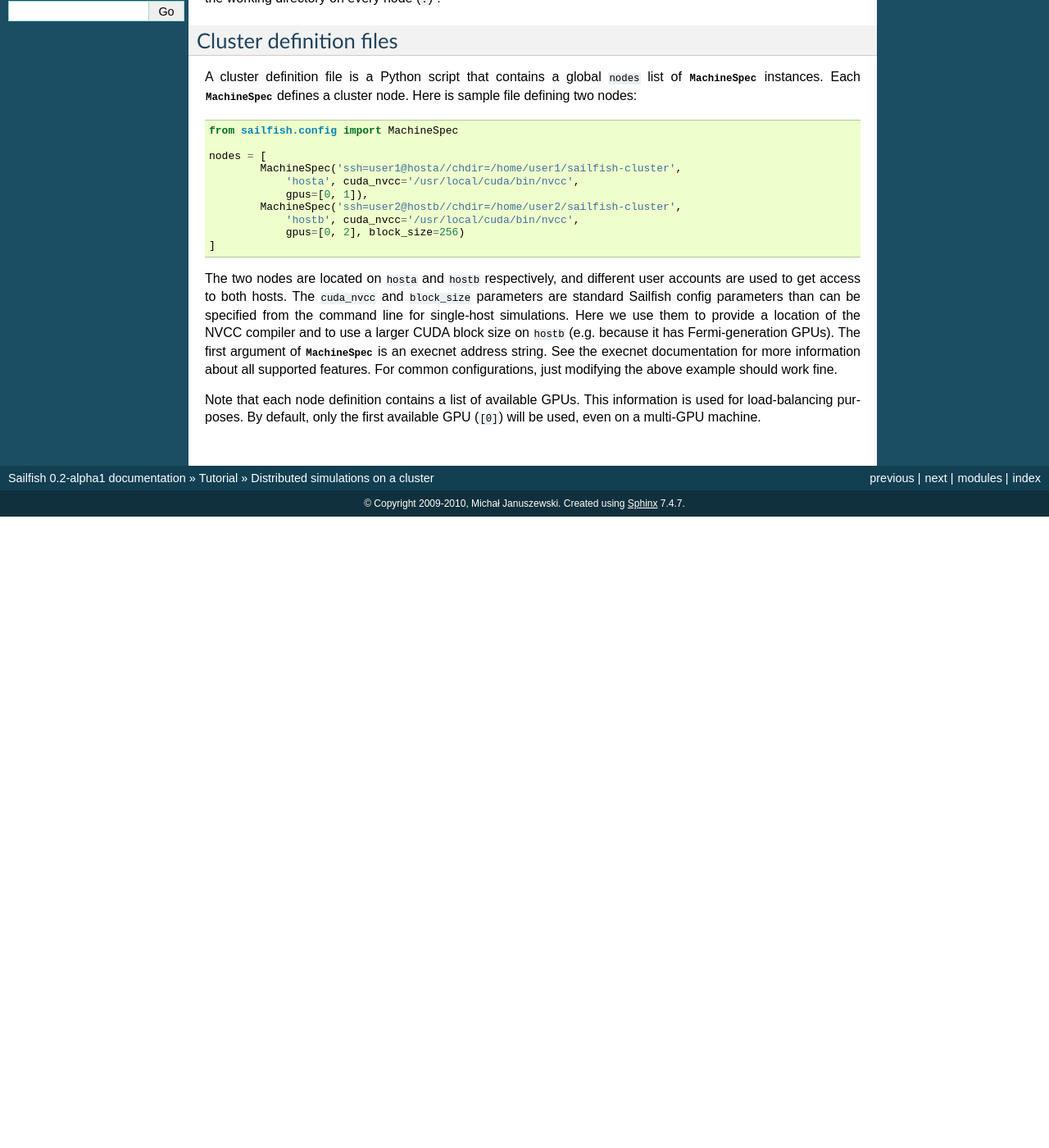
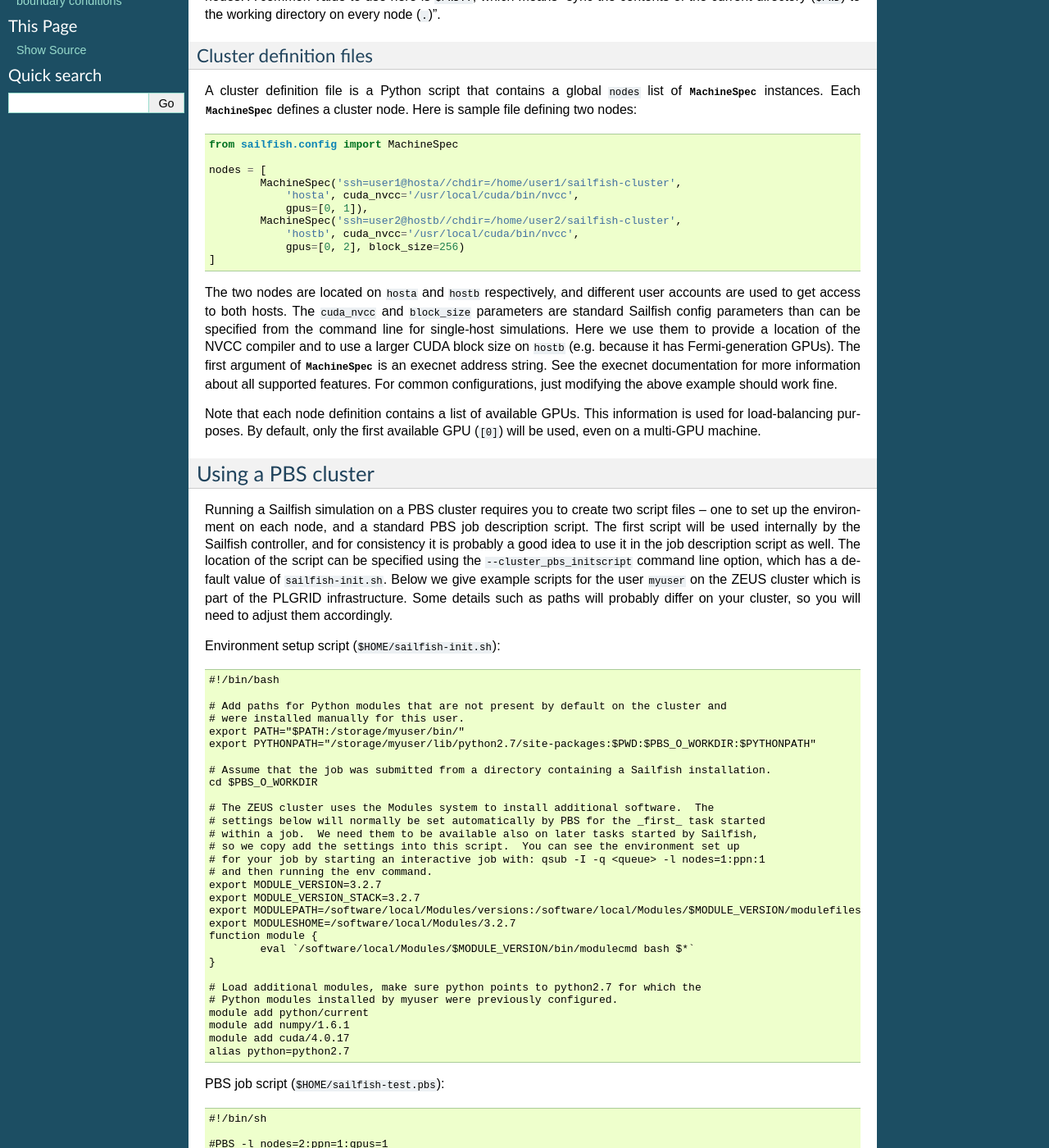
Before and after one commit to sailfish-team/sailfish, a Sphinx documentation site: the page built from doc/distributed_simulations.rst, in a window 1280 px wide and 1400 px high, scrolled down 347 px. Shown: the whole window at 82% size. Built offline with Sphinx 7.4.7, drawn with Linux system fonts in a browser that asks for light colours; formulas are drawn with MathJax 3; before the commit the page ends 977 px from its top, so only the background shows below that; some of the changed text lies outside the part shown.

Commit message:
Add documentation about distributed simulations with PBS.

```diff
--- a/doc/distributed_simulations.rst
+++ b/doc/distributed_simulations.rst
@@ -1,12 +1,13 @@
 Distributed simulations on a cluster
 ====================================
 
-Sailfish supports running simulations across multiple hosts.  The following
-requirements have to be fulfilled in order for this to work:
+Sailfish supports running simulations across multiple hosts.  Distributed simulations
+currently require either SSH access to each machine or a cluster with a GPU-aware
+PBS scheduler (e.g. Torque).  In both cases, all node machines need to be able to connect to
+each other using TCP connections.
 
-* the user needs an SSH account on each machine,
-* all node machines need to be able to connect to each other using TCP connections.
-
+Using direct SSH connections
+----------------------------
 A distributed Sailfish simulation is started just like a local simulation,
 the only difference being the presence of the ``cluster_spec`` config parameter, whose
 value is a path to a cluster definition file.  If the path is relative, the controller
@@ -19,7 +20,7 @@ the nodes.  A common value to use here is ``$PWD:.``, which means "sync the cont
 of the current directory (``$PWD``) to the working directory on every node (``.``)".
 
 Cluster definition files
-------------------------
+^^^^^^^^^^^^^^^^^^^^^^^^
 A cluster definition file is a Python script that contains a global ``nodes`` list
 of :class:`MachineSpec` instances.  Each :class:`MachineSpec` defines a cluster node.
 Here is sample file defining two nodes::
@@ -48,3 +49,88 @@ work fine.
 Note that each node definition contains a list of available GPUs.  This information
 is used for load-balancing purposes.  By default, only the first available GPU (``[0]``)
 will be used, even on a multi-GPU machine.
+
+Using a PBS cluster
+-------------------
+Running a Sailfish simulation on a PBS cluster requires you to create two script files
+-- one to set up the environment on each node, and a standard PBS job description script.
+The first script will be used internally by the Sailfish controller, and for consistency
+it is probably a good idea to use it in the job description script as well.  The location
+of the script can be specified using the ``--cluster_pbs_initscript`` command line option,
+which has a default value of ``sailfish-init.sh``.  Below we give example scripts for the
+user ``myuser`` on the ZEUS cluster which is part of the PLGRID infrastructure.  Some details
+such as paths will probably differ on your cluster, so you will need to adjust them accordingly.
+
+Environment setup script (``$HOME/sailfish-init.sh``)::
+
+    #!/bin/bash
+
+    # Add paths for Python modules that are not present by default on the cluster and
+    # were installed manually for this user.
+    export PATH="$PATH:/storage/myuser/bin/"
+    export PYTHONPATH="/storage/myuser/lib/python2.7/site-packages:$PWD:$PBS_O_WORKDIR:$PYTHONPATH"
+
+    # Assume that the job was submitted from a directory containing a Sailfish installation.
+    cd $PBS_O_WORKDIR
+
+    # The ZEUS cluster uses the Modules system to install additional software.  The
+    # settings below will normally be set automatically by PBS for the _first_ task started
+    # within a job.  We need them to be available also on later tasks started by Sailfish,
+    # so we copy add the settings into this script.  You can see the environment set up
+    # for your job by starting an interactive job with: qsub -I -q <queue> -l nodes=1:ppn:1
+    # and then running the env command.
+    export MODULE_VERSION=3.2.7
+    export MODULE_VERSION_STACK=3.2.7
+    export MODULEPATH=/software/local/Modules/versions:/software/local/Modules/$MODULE_VERSION/modulefiles:/software/local/Modules/modulefiles
+    export MODULESHOME=/software/local/Modules/3.2.7
+    function module {
+            eval `/software/local/Modules/$MODULE_VERSION/bin/modulecmd bash $*`
+    }
+
+    # Load additional modules, make sure python points to python2.7 for which the
+    # Python modules installed by myuser were previously configured.
+    module add python/current
+    module add numpy/1.6.1
+    module add cuda/4.0.17
+    alias python=python2.7
+
+PBS job script (``$HOME/sailfish-test.pbs``)::
+
+    #!/bin/sh
+
+    #PBS -l nodes=2:ppn=1:gpus=1
+    #PBS -N test_sailfish
+    #PBS -q gpgpu
+
+    . $HOME/sailfish-init.sh
+    python ./examples/lbm_cylinder_multi.py --lat_nx=2046 --lat_ny=30000 --block_size=256 --mode=benchmark --vertical \
+            --every=500 --max_iters=2000 --blocks=2 --log=/mnt/lustre/scratch/people/myuser/test.log --verbose
+
+Once you have both scripts in place and a Sailfish installation in ``$HOME/mysailfish``, you can submit the job
+by running::
+
+    cd $HOME/mysailfish
+    qsub ../sailfish-test.pbs
+
+Using InfiniBand
+^^^^^^^^^^^^^^^^
+Sailfish currently does not support InfiniBand (IB) explicitly.  It is however possible
+to utilize IB interconnects by using the ``libsdp`` library which makes it possible to automatically
+replace TCP connections with SDP ones.  To do so, you need to:
+
+  * make sure the ``ib_sdp`` kernel module is loaded on the computational nodes,
+  * add ``export LD_PRELOAD=libsdp.so`` to your ``sailfish-init.sh`` script,
+  * run your simulation with the ``--cluster_pbs_interface=ib0`` parameter (this assumes
+    the IB interface on the computational nodes is ``ib0``).
+
+How it works behind the scenes
+^^^^^^^^^^^^^^^^^^^^^^^^^^^^^^
+
+If the ``--cluster_pbs`` option is set to true (default) and the ``$PBS_GPUFILE``
+environment variable is set, Sailfish will assume it is running on a PBS cluster.
+A cluster specification will be dynamically built using the contents of the
+``$PBS_GPUFILE``.  For each machine listed in this file, ``pbsdsh`` will be used
+to execute ``--cluster_pbs_initscript`` (``sailfish-init.sh`` in the previous
+section), followed by ``python sailfish/socketserver.py`` (with a random port).
+The socket server will then be used to establish an execnet channel to the
+node and to start a local machine master.
```
